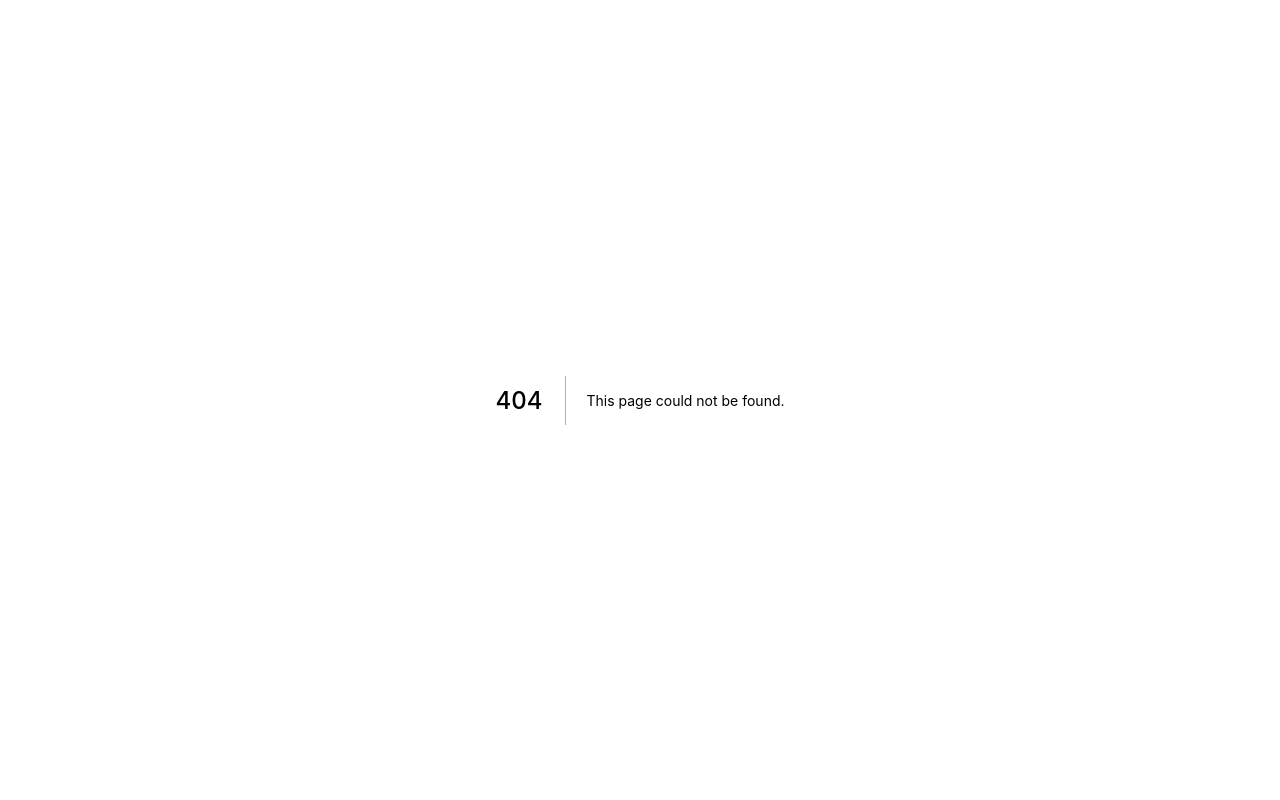
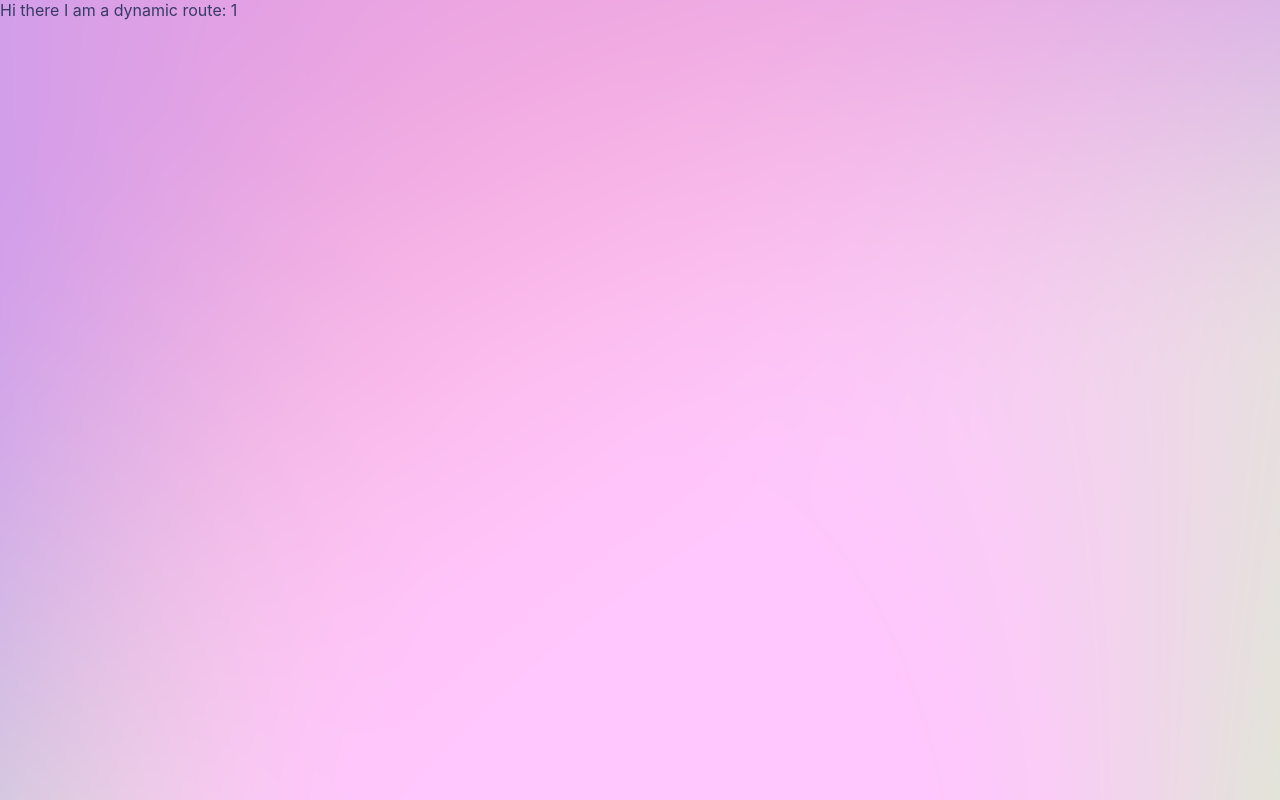
Before and after one commit to luchosr/nextjs-Coffee-Connoisseur, a Next.js app: page /1 in a window 1280 px wide. Before the commit this address had no page. Built offline with nearby package versions, Linux system fonts and the light colour scheme.

Commit message:
update dynamic routes

```diff
--- /dev/null
+++ b/pages/[dynamic].js
@@ -0,0 +1,18 @@
+import { useRouter } from 'next/router';
+import Head from 'next/head';
+
+const DynamicRoute = () => {
+  const router = useRouter();
+  const query = router.query.dynamic;
+
+  console.log('query', query);
+  return (
+    <div>
+      <Head>
+        <title>{query}</title>
+      </Head>
+      Hi there I am a dynamic route: {query}
+    </div>
+  );
+};
+export default DynamicRoute;
--- a/pages/coffee-store/index.js
+++ /dev/null
@@ -1,5 +0,0 @@
-const CoffeeStore = () => {
-  return <div>Coffee Store Page</div>;
-};
-
-export default CoffeeStore;
```
Also changed, not shown: pages/coffee-store/[id].js (added, +15 -0 lines), pages/courses/nextjs.js (added, +7 -0 lines).
